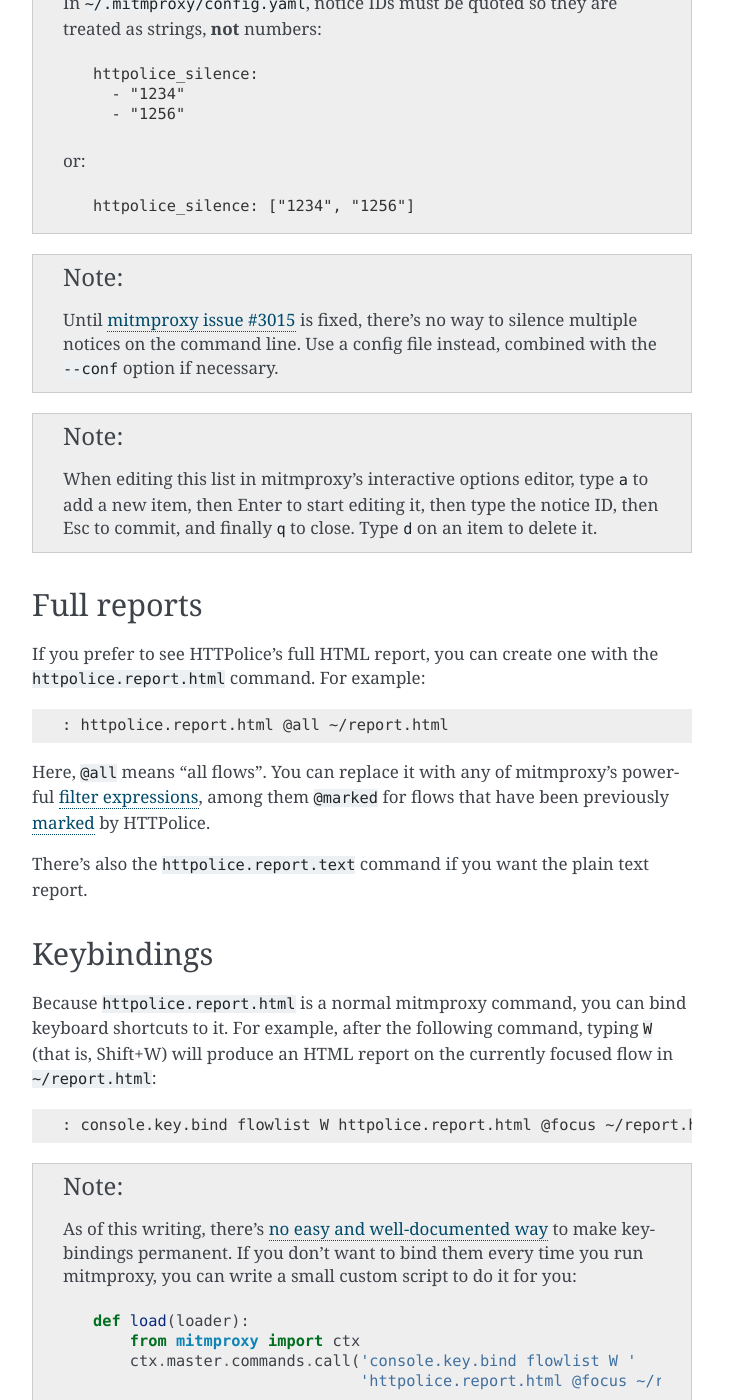
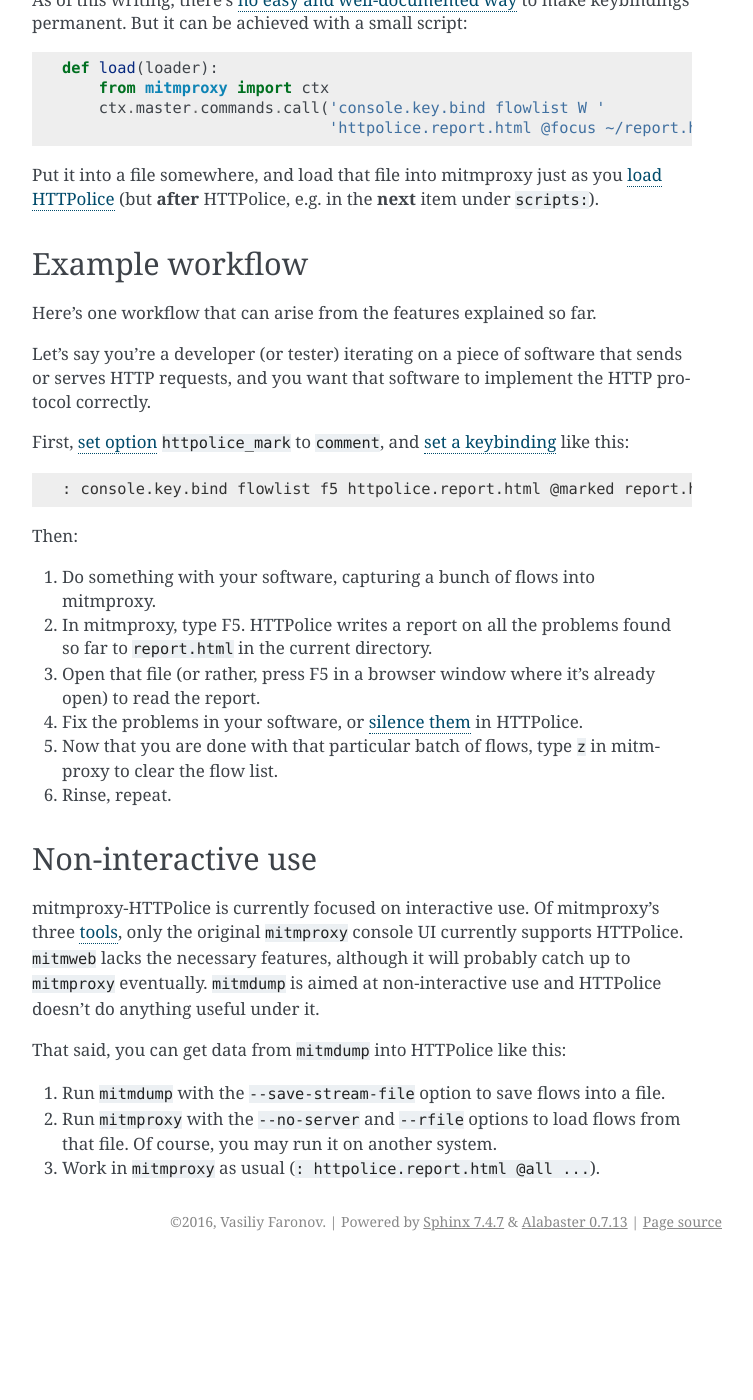
Before and after one commit to vfaronov/mitmproxy-httpolice, a Sphinx documentation site: the page built from doc/walkthrough.rst, in a window 1280 px wide and 1400 px high, scrolled down 3773 px. Shown: the whole window, without its empty margins (388-1141 px from the left). Built offline with Sphinx 7.4.7, drawn with Linux system fonts in a browser that asks for light colours; after the commit the page ends 5034 px from its top, so only the background shows below that; some of the changed text lies outside the part shown.

Commit message:
More work on docs

```diff
--- a/doc/index.rst
+++ b/doc/index.rst
@@ -7,7 +7,7 @@
 __ https://mitmproxy.org/
 
 mitmproxy-HTTPolice is an `addon for mitmproxy`__
-that will check intercepted exchanges and produce an `HTTPolice`__ report.
+that will check intercepted exchanges and produce `HTTPolice`__ reports.
 
 __ https://docs.mitmproxy.org/stable/addons-overview/
 __ http://httpolice.readthedocs.io/
--- a/doc/walkthrough.rst
+++ b/doc/walkthrough.rst
@@ -36,25 +36,22 @@
 Startup
 -------
 
-You need to tell mitmproxy to load the `addon`__ file.
-
-__ https://docs.mitmproxy.org/stable/addons-overview/
-
-For your convenience, after you’ve installed it as per above,
-the following command will print the path to the addon file::
+Get the path to the mitmproxy-HTTPolice `addon`__ file
+with the following command::
 
   $ python3 -m mitmproxy_httpolice
   /home/vasiliy/.local/lib/python3.5/site-packages/mitmproxy_httpolice.py
 
-So, you can tell mitmproxy to load this file with the ``-s`` (``--scripts``)
-option, in a command like this::
+__ https://docs.mitmproxy.org/stable/addons-overview/
 
-  $ mitmproxy -s `python3 -m mitmproxy_httpolice`
+Tell mitmproxy to load this file with the ``-s`` (``--scripts``) option,
+like this (note the backticks)::
+
+  $ mitmproxy -s "`python3 -m mitmproxy_httpolice`"
 
 .. highlight:: yaml
 
-Or, to avoid typing that every time, just put it into your
-``~/.mitmproxy/config.yaml``::
+Or just put it into your ``~/.mitmproxy/config.yaml``::
 
   scripts:
     - /home/vasiliy/.local/lib/python3.5/site-packages/mitmproxy_httpolice.py
@@ -65,9 +62,8 @@
 Inspecting traffic on the fly
 -----------------------------
 
-When you run mitmproxy as shown above, it checks every flow
-(:ref:`exchange <exchanges>`) with HTTPolice. You can then find any
-resulting notices on the flow’s `Details` pane, under `Metadata`:
+mitmproxy-HTTPolice checks every flow (:ref:`exchange <exchanges>`)
+and prints any results on the flow’s `Details` pane, under `Metadata`:
 
 .. image:: notices-detail.png
 
@@ -80,16 +76,11 @@
 From the flow list, how do you know which flows have any interesting notices
 on them?
 
-HTTPolice can *mark* them for you if you set the `option`__ named
-``httpolice_mark``. Like all mitmproxy options, there are several ways
-to set it:
+HTTPolice can *mark* them for you if you set the `option`__ ``httpolice_mark``.
+There are several ways to set it:
 
 - From inside mitmproxy: with the options editor (by typing ``O``).
   The new value you set there will **only apply to newly captured flows**.
-
-  .. note::
-
-     To unset this option in the editor, type ``d`` on it.
 
 - On the command line::
 
@@ -105,33 +96,22 @@
 
 __ https://docs.mitmproxy.org/stable/concepts-options/
 
-So, ``httpolice_mark=comment`` means “mark any flows where HTTPolice has found
+``httpolice_mark=comment`` means “mark any flows where HTTPolice has found
 at least one comment or error”. ``httpolice_mark=error`` limits this to errors.
 
-*Marking flows* is a general concept in mitmproxy. Marked flows have a big fat
-dot next to them in the flows list:
+*Marking flows* is a general concept in mitmproxy. Marked flows have
+a big fat dot next to them in the flow list:
 
 .. image:: marked-flows.png
 
 You can quickly run `commands`__ on “all marked flows”, for instance,
 to save them to a file::
 
-  : save.file @marked ~/marked.flows
+  : save.file @marked /path/to/marked.flows
 
 __ https://docs.mitmproxy.org/stable/concepts-commands/
 
 You can also manually toggle the mark on any flow by typing ``m``.
-
-
-Event log
----------
-
-Whenever HTTPolice finds a problem in a flow, it also prints a message
-to mitmproxy’s event log, which you can inspect by typing ``E``, or, if you
-prefer to see it next to the flow list, by typing ``-`` (dash) to change
-the UI layout.
-
-.. image:: eventlog.png
 
 
 .. _mitmproxy_silence:
@@ -139,38 +119,20 @@
 Silencing unwanted notices
 --------------------------
 
-Another option you can change is ``httpolice_silence``, which is a list
-of HTTPolice notice IDs that should be :ref:`silenced <silence>`. They will
-disappear from the `Details` pane, they will not cause flows to be marked,
-and so on.
+Witht the ``httpolice_silence`` option, you can tell HTTPolice whice notice IDs
+to :ref:`silenced <silence>`. They will disappear from flow details, and so on.
 
-.. note::
+When editing this option in mitmproxy’s interactive options editor,
+type ``a`` to add a new item, then type the notice ID, then Esc to commit.
+Type ``d`` on an item to delete it. The new value you set
+will apply to newly captured flows and newly produced reports.
 
-   In ``~/.mitmproxy/config.yaml``, notice IDs must be quoted so they are
-   treated as strings, **not** numbers::
+In ``~/.mitmproxy/config.yaml``, notice IDs must be quoted so they are
+treated as strings, **not** numbers::
 
-     httpolice_silence:
-       - "1234"
-       - "1256"
-
-   or::
-
-     httpolice_silence: ["1234", "1256"]
-
-.. note::
-
-   Until `mitmproxy issue #3015`__ is fixed, there’s no way to silence
-   multiple notices on the command line. Use a config file instead,
-   combined with the ``--conf`` option if necessary.
-
-   __ https://github.com/mitmproxy/mitmproxy/issues/3015
-
-.. note::
-
-   When editing this list in mitmproxy’s interactive options editor,
-   type ``a`` to add a new item, then Enter to start editing it,
-   then type the notice ID, then Esc to commit, and finally ``q`` to close.
-   Type ``d`` on an item to delete it.
+  httpolice_silence:
+    - "1234"
+    - "1256"
 
 
 .. _reports:
@@ -181,10 +143,10 @@
 If you prefer to see HTTPolice’s full HTML report, you can create one
 with the ``httpolice.report.html`` command. For example::
 
-  : httpolice.report.html @all ~/report.html
+  : httpolice.report.html @all /path/to/report.html
 
 Here, ``@all`` means “all flows”. You can replace it with any of mitmproxy’s
-powerful `filter expressions`__, among them ``@marked`` for flows that have
+`filter expressions`__, among them ``@marked`` for flows that have
 been previously :ref:`marked <marking>` by HTTPolice.
 
 __ https://docs.mitmproxy.org/stable/concepts-filters/
@@ -203,77 +167,74 @@
 
   : console.key.bind flowlist W httpolice.report.html @focus ~/report.html
 
-.. note::
+.. highlight:: python
 
-   .. highlight:: python
+As of this writing, there’s `no easy and well-documented way`__ to make
+keybindings permanent. But it can be achieved with a small script::
 
-   As of this writing, there’s `no easy and well-documented way`__ to make
-   keybindings permanent. If you don’t want to bind them every time you
-   run mitmproxy, you can write a small custom script to do it for you::
+  def load(loader):
+      from mitmproxy import ctx
+      ctx.master.commands.call('console.key.bind flowlist W '
+                               'httpolice.report.html @focus ~/report.html')
 
-     def load(loader):
-         from mitmproxy import ctx
-         ctx.master.commands.call('console.key.bind flowlist W '
-                                  'httpolice.report.html @focus ~/report.html')
+.. highlight:: console
 
-   .. highlight:: console
+Put it into a file somewhere, and load that file into mitmproxy
+just as you :ref:`load HTTPolice <startup>` (but **after** HTTPolice,
+e.g. in the **next** item under ``scripts:``).
 
-   Put it into a file somewhere, and load that file into mitmproxy
-   just as you :ref:`load HTTPolice <startup>` (but **after** HTTPolice,
-   e.g. in the **next** ``-s`` option).
-
-   __ https://github.com/mitmproxy/mitmproxy/issues/2963
+__ https://github.com/mitmproxy/mitmproxy/issues/2963
 
 
 Example workflow
 ----------------
 
-Here’s an example workflow that can arise from the features explained so far.
+Here’s one workflow that can arise from the features explained so far.
+
 Let’s say you’re a developer (or tester) iterating on a piece of software
-that sends or serves HTTP requests.
+that sends or serves HTTP requests, and you want that software to implement
+the HTTP protocol correctly.
 
-#. Set option ``httpolice_mark`` to ``comment``.
+First, :ref:`set option <marking>` ``httpolice_mark`` to ``comment``,
+and :ref:`set a keybinding <keybindings>` like this::
 
-#. Set a keybinding like this::
+  : console.key.bind flowlist f5 httpolice.report.html @marked report.html
 
-     : console.key.bind flowlist f5 httpolice.report.html @marked report.html
+Then:
 
-#. Do something with your software, capturing some flows into mitmproxy.
+#. Do something with your software, capturing a bunch of flows into mitmproxy.
 
-#. In mitmproxy, type F5. A report on all the problems found by HTTPolice
-   is written to ``report.html`` in the current directory.
+#. In mitmproxy, type F5. HTTPolice writes a report on all the problems
+   found so far to ``report.html`` in the current directory.
 
 #. Open that file (or rather, press F5 in a browser window
    where it’s already open) to read the report.
 
 #. Fix the problems in your software,
-   or :ref:`silence them <mitmproxy_silence>` in HTTPolice
-   by adding them to the ``httpolice_silence`` option.
+   or :ref:`silence them <mitmproxy_silence>` in HTTPolice.
 
 #. Now that you are done with that particular batch of flows,
-   type ``z`` in mitmproxy to clear the flows list.
+   type ``z`` in mitmproxy to clear the flow list.
 
 #. Rinse, repeat.
 
 
-Companion tools to mitmproxy
-----------------------------
+Non-interactive use
+-------------------
 
-``mitmproxy`` is the original tool in a family that now also includes
-``mitmdump`` and ``mitmweb``. Unfortunately, for now, HTTPolice’s integration
-with them is limited.
+mitmproxy-HTTPolice is currently focused on interactive use.
+Of mitmproxy’s three `tools`__, only the original ``mitmproxy`` console UI
+currently supports HTTPolice. ``mitmweb`` lacks the necessary features,
+although it will probably catch up to ``mitmproxy`` eventually.
+``mitmdump`` is aimed at non-interactive use and HTTPolice doesn’t do
+anything useful under it.
 
-You might want to use HTTPolice with ``mitmdump`` if you just want one report
-on all of your traffic, without mitmproxy’s interactive UI. But right now
-there’s no way to avoid ``mitmproxy`` for this (see `issue #3022`__),
-You can run ``mitmdump --save-stream-file``, then run ``mitmproxy --no-server
---rfile`` and :ref:`save a report <reports>` from there,
-but at that point why not ditch ``mitmdump`` entirely.
-You’re probably going to hit practical limits on HTML report size
-well before you have too many flows to fit into mitmproxy’s memory.
+__ https://docs.mitmproxy.org/stable/overview-tools/
 
-__ https://github.com/mitmproxy/mitmproxy/issues/3022
+That said, you can get data from ``mitmdump`` into HTTPolice like this:
 
-As for ``mitmweb``, it may grow into a fully-featured replacement
-for ``mitmproxy`` one day, but right now it doesn’t have commands,
-marked flows, nor metadata display, so there’s nothing HTTPolice can hook into.
+#. Run ``mitmdump`` with the ``--save-stream-file`` option
+   to save flows into a file.
+#. Run ``mitmproxy`` with the ``--no-server`` and ``--rfile`` options
+   to load flows from that file. Of course, you may run it on another system.
+#. Work in ``mitmproxy`` as usual (``: httpolice.report.html @all ...``).
--- a/mitmproxy_httpolice.py
+++ b/mitmproxy_httpolice.py
@@ -168,7 +168,7 @@
 
 
 def log_exchange(exch, flow):
-    # Produce lines like "1 errors, 2 warnings" without hardcoding severities.
+    # Produce lines like "1 errors, 2 comments" without hardcoding severities.
     severities = collections.Counter(notice.severity
                                      for msg in [exch.request] + exch.responses
                                      for notice in msg.notices)
```
Also changed, not shown: other parts of doc/walkthrough.rst (+3 -1 lines), CHANGELOG.rst (+15 -12 lines), doc/eventlog.png (deleted), doc/notices-detail.png.
